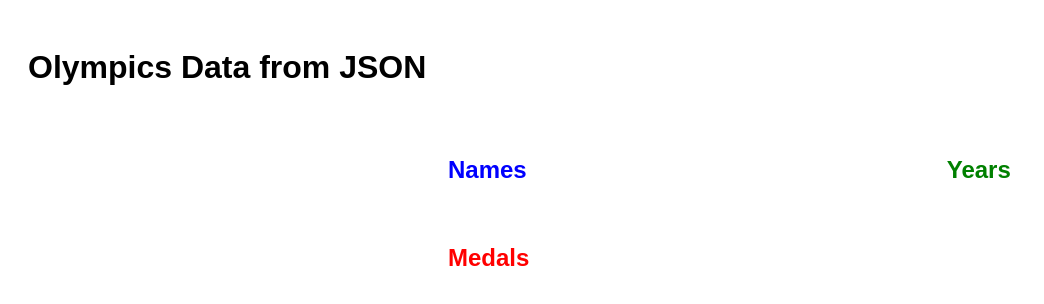
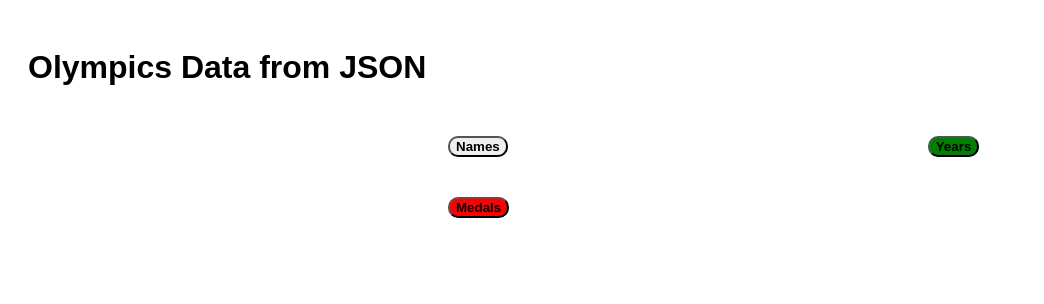
Before and after one commit to bretazs/projeto-sports, a React (Vite) app: page / in a window 1280 px wide. Shown: the top 304 px of the page, without its empty margins (0-1044 px from the left). Built offline with nearby package versions, Linux system fonts and the light colour scheme.

Commit message:
ajuste css

```diff
--- a/src/App.jsx
+++ b/src/App.jsx
@@ -30,7 +30,7 @@ function App() {
     <div className="container">
       <h1 className="heading">Olympics Data from JSON</h1>
       <div className="category">
-        <h2 className="names" onClick={() => setShowNames(!showNames)}>Names</h2>
+        <button className="names" onClick={() => setShowNames(!showNames)}>Names</button>
         {showNames && (
           <ul>
             {names.map((name, index) => (
@@ -40,7 +40,7 @@ function App() {
         )}
       </div>
       <div className="category">
-        <h2 className="years" onClick={() => setShowYears(!showYears)}>Years</h2>
+        <button className="years" onClick={() => setShowYears(!showYears)}>Years</button>
         {showYears && (
           <ul>
             {years.map((year, index) => (
@@ -50,7 +50,7 @@ function App() {
         )}
       </div>
       <div className="category">
-        <h2 className="medals" onClick={() => setShowMedals(!showMedals)}>Medals</h2>
+        <button className="medals" onClick={() => setShowMedals(!showMedals)}>Medals</button>
         {showMedals && (
           <ul>
             {medals.map((medal, index) => (
--- a/src/style.css
+++ b/src/style.css
@@ -1,5 +1,7 @@
 .container {
-    font-family: Arial, sans-serif;
+  font-family: "Poppins", sans-serif;
+  font-weight: 100;
+  font-style: normal;
     padding: 20px;
   }
 
@@ -14,12 +16,18 @@
     display: inline-block;
     padding-inline-start: 20px;
     margin-left: 400px;
+    ;
 
   }
 
-  .category h2 {
+  .category button {
     margin-bottom: 10px;
     cursor: pointer;
+    color: black;
+    font-weight: bold;
+
+
+
   }
 
   .category ul {
@@ -32,13 +40,22 @@
   }
 
   .names {
-    color: blue;
+    border-radius: 10px;
+
   }
 
   .years {
-    color: green;
+    background-color: green;
+    border-radius: 10px;
   }
 
   .medals {
-    color: red;
+    background-color: red;
+    border-radius: 10px;
   }
+
+
+  .medals:hover, .years:hover, .names:hover{
+    transition: 0.8s;
+    opacity: 0.;
+  }
```
